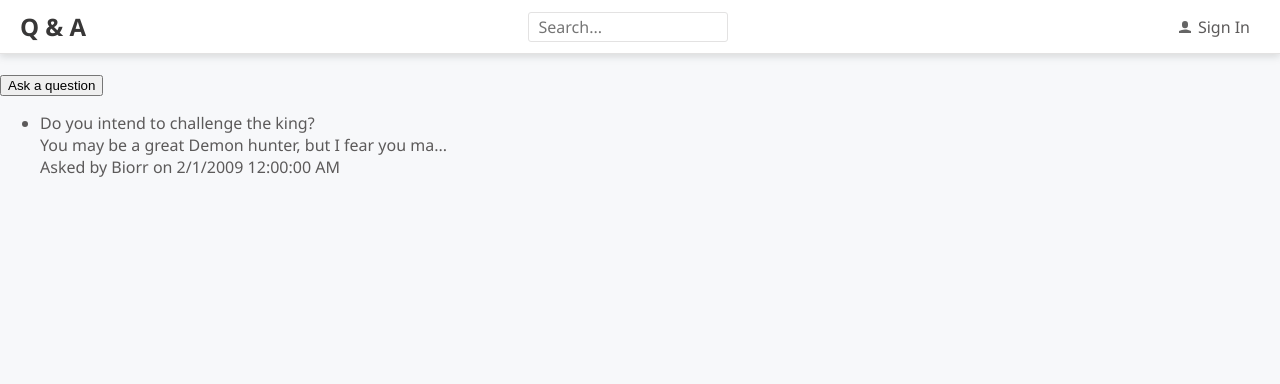
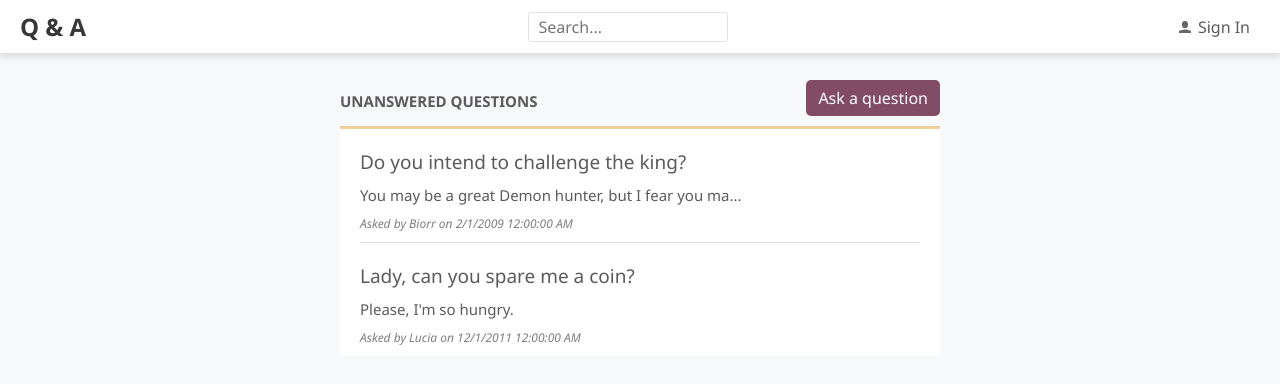
Before and after one commit to Achamoth/q_and_a.frontend, a React (Create React App) app: page / in a window 1280 px wide. Shown: the top 384 px of the page. Built offline with nearby package versions, Linux system fonts and the light colour scheme.

Commit message:
Finish chapter 4; reusable styled component and various styling additions

```diff
--- a/src/HomePage.tsx
+++ b/src/HomePage.tsx
@@ -1,8 +1,11 @@
+/** @jsxImportSource @emotion/react */
+import { css } from "@emotion/react";
 import { useEffect, useState } from "react";
 import { QuestionList } from "./QuestionList";
 import { getUnansweredQuestions, QuestionData } from "./QuestionsData";
 import { Page } from "./Page";
 import { PageTitle } from "./PageTitle";
+import { PrimaryButton } from "./Styles";
 
 export const HomePage = () => {
   const [questions, setQuestions] = useState<QuestionData[]>([]);
@@ -23,9 +26,17 @@ export const HomePage = () => {
 
   return (
     <Page>
-      <div>
+      <div
+        css={css`
+          display: flex;
+          align-items: center;
+          justify-content: space-between;
+        `}
+      >
         <PageTitle>Unanswered Questions</PageTitle>
-        <button onClick={handleAskQuestionClick}>Ask a question</button>
+        <PrimaryButton onClick={handleAskQuestionClick}>
+          Ask a question
+        </PrimaryButton>
       </div>
       {questionsLoading ? (
         <div>Loading...</div>
--- a/src/Page.tsx
+++ b/src/Page.tsx
@@ -1,3 +1,5 @@
+/** @jsxImportSource @emotion/react */
+import { css } from "@emotion/react";
 import React from "react";
 import { PageTitle } from "./PageTitle";
 
@@ -7,7 +9,13 @@ interface Props {
 }
 
 export const Page = ({ title, children }: Props) => (
-  <div>
+  <div
+    css={css`
+      margin: 50px auto 20px auto;
+      padding: 30px 20px;
+      max-width: 600px;
+    `}
+  >
     {title && <PageTitle>{title}</PageTitle>}
     {children}
   </div>
--- a/src/PageTitle.tsx
+++ b/src/PageTitle.tsx
@@ -1,3 +1,5 @@
+/** @jsxImportSource @emotion/react */
+import { css } from "@emotion/react";
 import React from "react";
 
 interface Props {
@@ -5,5 +7,17 @@ interface Props {
 }
 
 export const PageTitle = ({ children }: Props) => {
-  return <h2>{children}</h2>;
+  return (
+    <h2
+      css={css`
+        font-size: 15px;
+        font-weight: bold;
+        margin: 10px 0px 5px;
+        text-align: center;
+        text-transform: uppercase;
+      `}
+    >
+      {children}
+    </h2>
+  );
 };
--- a/src/Question.tsx
+++ b/src/Question.tsx
@@ -1,4 +1,7 @@
+/** @jsxImportSource @emotion/react */
+import { css } from "@emotion/react";
 import { QuestionData } from "./QuestionsData";
+import { gray2, gray3 } from "./Styles";
 
 interface Props {
   data: QuestionData;
@@ -6,16 +9,39 @@ interface Props {
 }
 
 export const Question = ({ data, showContent = true }: Props) => (
-  <div>
-    <div>{data.title}</div>
+  <div
+    css={css`
+      padding: 10px 0px;
+    `}
+  >
+    <div
+      css={css`
+        padding: 10px 0px;
+        font-size: 19px;
+      `}
+    >
+      {data.title}
+    </div>
     {showContent && (
-      <div>
+      <div
+        css={css`
+          padding-bottom: 10px;
+          font-size: 15px;
+          color: ${gray2};
+        `}
+      >
         {data.content.length > 50
           ? `${data.content.substring(0, 50)}...`
           : data.content}
       </div>
     )}
-    <div>
+    <div
+      css={css`
+        font-size: 12px;
+        font-style: italic;
+        color: ${gray3};
+      `}
+    >
       {`Asked by ${data.userName} on
        ${data.created.toLocaleDateString()} ${data.created.toLocaleTimeString()}`}
     </div>
--- a/src/QuestionList.tsx
+++ b/src/QuestionList.tsx
@@ -1,5 +1,8 @@
+/** @jsxImportSource @emotion/react */
+import { css } from "@emotion/react";
 import { QuestionData } from "./QuestionsData";
 import { Question } from "./Question";
+import { accent2, gray5 } from "./Styles";
 
 interface Props {
   data: QuestionData[];
@@ -7,9 +10,28 @@ interface Props {
 }
 
 export const QuestionList = ({ data, renderItem }: Props) => (
-  <ul>
+  <ul
+    css={css`
+      list-style: none;
+      margin: 10px 0 0 0;
+      padding: 0px 20px;
+      background-color: #fff;
+      border-bottom-left-radius: 4px;
+      border-bottom-right-radius: 4px;
+      border-top: 3px solid ${accent2};
+      box-shadow: 0 3px 5px p rgba(0, 0, 0, 0.16);
+    `}
+  >
     {data.map((question) => (
-      <li key={question.questionId}>
+      <li
+        key={question.questionId}
+        css={css`
+          border-top: 1px solid ${gray5};
+          :first-of-type {
+            border-top: none;
+          }
+        `}
+      >
         {renderItem ? renderItem(question) : <Question data={question} />}
       </li>
     ))}
--- a/src/QuestionsData.ts
+++ b/src/QuestionsData.ts
@@ -45,6 +45,14 @@ let questions: QuestionData[] = [
     created: new Date(2009, 1),
     answers: [],
   },
+  {
+    questionId: 3,
+    title: "Lady, can you spare me a coin?",
+    content: "Please, I'm so hungry.",
+    userName: "Lucia",
+    created: new Date(2011, 11),
+    answers: [],
+  },
 ];
 
 export const getUnansweredQuestions = async (): Promise<QuestionData[]> => {
--- a/src/Styles.ts
+++ b/src/Styles.ts
@@ -1,3 +1,5 @@
+import styled from "@emotion/styled";
+
 export const gray1 = "#383737";
 export const gray2 = "#5c5a5a";
 export const gray3 = "#857c81";
@@ -13,3 +15,25 @@ export const accent2 = "#efd197";
 
 export const fontFamily = "'Segoe UI', 'Helvetica Neue', sans-serif";
 export const fontSize = "16px";
+
+export const PrimaryButton = styled.button`
+  background-color: ${primary2};
+  border-color: ${primary2};
+  border-style: solid;
+  border-radius: 5px;
+  font-family: ${fontFamily};
+  font-size: ${fontSize};
+  padding: 5px 10px;
+  color: white;
+  cursor: pointer;
+  :hover {
+    background-color: ${primary1};
+  }
+  :focus {
+    outline-color: ${primary2};
+  }
+  :disabled {
+    opacity: 0.5;
+    cursor: not-allowed;
+  }
+`;
```
